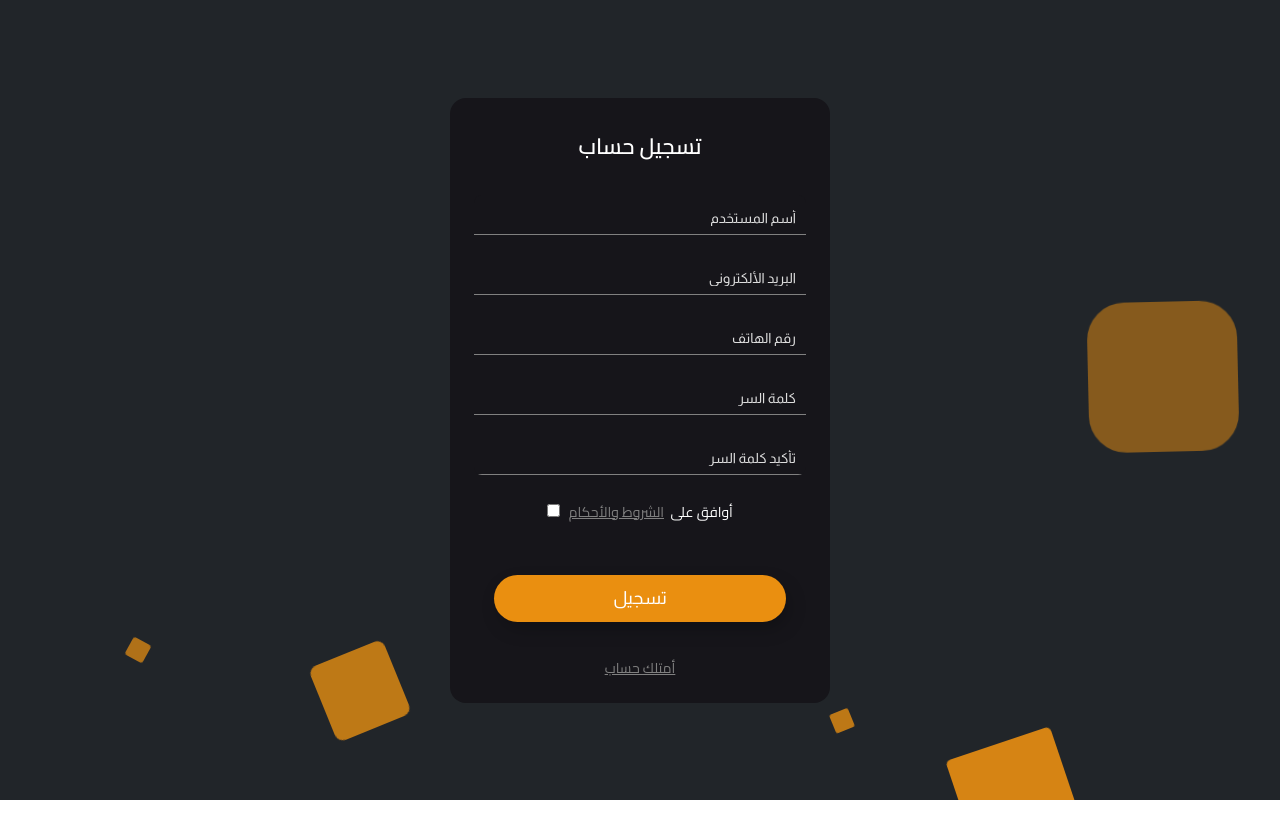
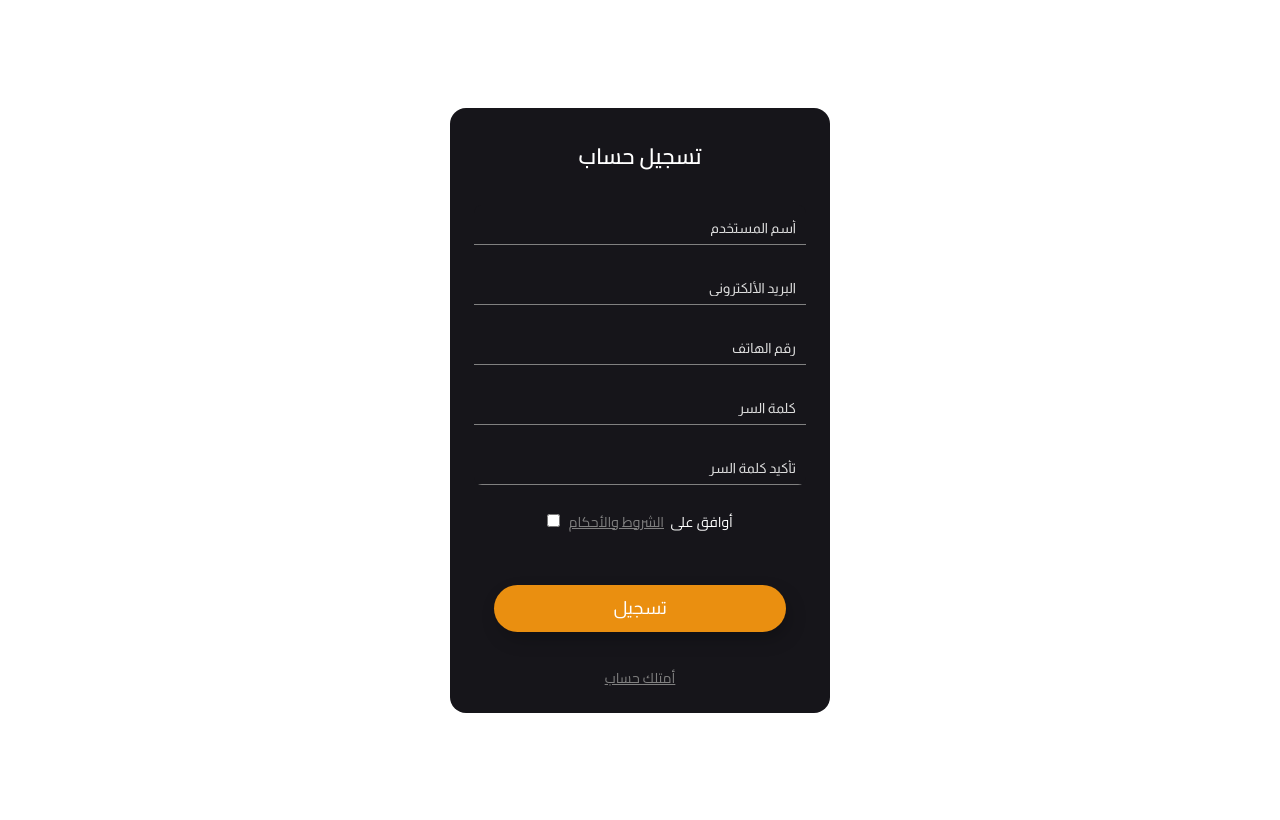
Before and after one commit to Mohamed-Ly/wst, a website: page wwwroot/signup.html in a window 1280 px wide. Drawn offline with Linux system fonts and the light colour scheme.

Commit message:
Update signup.html

```diff
--- a/wwwroot/signup.html
+++ b/wwwroot/signup.html
@@ -16,7 +16,7 @@
     <link href="https://fonts.googleapis.com/css2?family=Cairo:wght@200;300;400;500;600;700;800;900;1000&display=swap"
         rel="stylesheet">
     <style>
-/*         body {
+        body {
             margin-top: 10px;
             margin-bottom: 10px;
             height: auto;
@@ -24,7 +24,7 @@
             display: flex;
             justify-content: center;
             align-items: center;
-        } */
+        }
 
         .recaptcha-container {
             width: 100%;
@@ -39,11 +39,6 @@
 
 <body class="flex justify-content-center w-full">
 
-    <div class="ps-two-animation">
-
-            <div class="area">
-
-                <div class="form-bx-parent">
 
     <div class="form-box">
         <form class="form">
@@ -77,24 +72,7 @@
         </form>
     </div>
 
-                                    </div>
 
-                <ul class="circles">
-                        <li></li>
-                        <li></li>
-                        <li></li>
-                        <li></li>
-                        <li></li>
-                        <li></li>
-                        <li></li>
-                        <li></li>
-                        <li></li>
-                        <li></li>
-                </ul>
-
-            </div>
-
-        </div>
 
     <script src="./js/bootstrap.bundle.min.js"></script>
     <script src="./js/waseet.js"></script>
```
